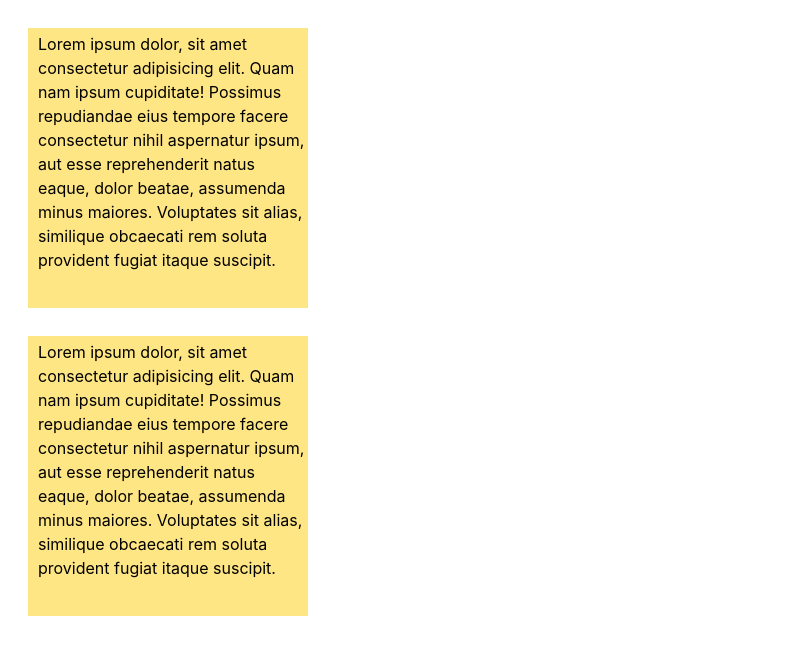
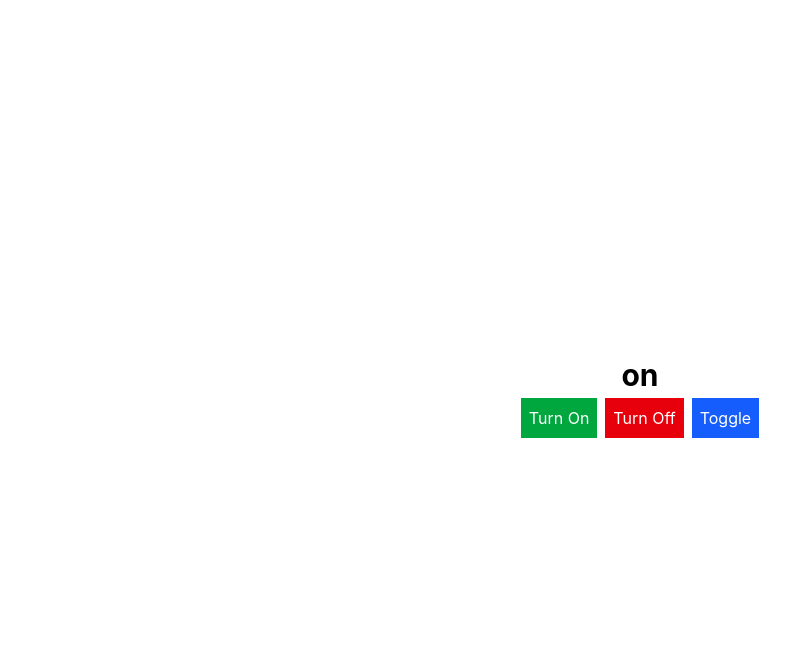
Before and after one commit to Tikka-byte/node-js-test-frontend, a React (Vite) app: page /test in a window 1280 px wide. Shown: the top 654 px of the page, without its empty margins (0-794 px from the left). Built offline with nearby package versions, Linux system fonts and the light colour scheme.

Commit message:
test update✏️

```diff
--- a/package.json
+++ b/package.json
@@ -13,6 +13,7 @@
     "@tailwindcss/vite": "^4.3.3",
     "react": "^19.2.7",
     "react-dom": "^19.2.7",
+    "react-hot-toast": "^2.6.0",
     "react-icons": "^5.7.0",
     "react-router-dom": "^7.18.1",
     "tailwindcss": "^4.3.3"
--- a/src/App.jsx
+++ b/src/App.jsx
@@ -8,12 +8,14 @@ import RegisterPage from './pages/RegisterPage.jsx';
 import AdminPage from './pages/AdminPage.jsx';
 import TestPage from './pages/TestPage.jsx';
 import {Route, Routes } from 'react-router-dom';
+import {Toaster} from "react-hot-toast";
 
 
 
 function App() {
   return (
     <div className=" " >
+
       <Routes>
         <Route path="/" element={<HomePage />} />
         <Route path="/login" element={<LoginPage />} />
@@ -21,6 +23,8 @@ function App() {
         <Route path="/admin/*" element={<AdminPage />} />
         <Route path="/test" element={<TestPage />} />
       </Routes>
+
+      <Toaster position="top-center" />
     </div>
   );
 }
--- a/src/pages/TestPage.jsx
+++ b/src/pages/TestPage.jsx
@@ -1,16 +1,51 @@
+import {useState} from "react";
+import { toast } from "react-hot-toast";
+
 export default function TestPage() {
+    const [status, setStatus] = useState("on");
+    const [loading, setLoading] = useState(false);
+
     return (
-        <div className="w-full h-full" >
-            <div className="w-[280px] h-[280px] bg-amber-200 pt-[4px] pl-[10px] m-7 ">
-                Lorem ipsum dolor, sit amet consectetur adipisicing elit. Quam nam ipsum cupiditate! Possimus repudiandae eius tempore facere consectetur nihil aspernatur ipsum, aut esse reprehenderit natus eaque, dolor beatae, assumenda minus maiores. Voluptates sit alias, similique obcaecati rem soluta provident fugiat itaque suscipit.
+        <div className="w-full h-screen flex items-center justify-center flex-col " >
+            <h1 className="text-3xl font-bold text-center w-full" >{status}</h1>
+            <div className="w-75 h-[50px] flex justify-center items-center gap-2 " >
+                <button onClick={
+                    ()=>{
+                        setStatus("on");
+                        setLoading(true);
+                        toast.success("Turned On");
+                    }
+                } className="p-2 text-white bg-green-600">Turn On</button>
+                <button onClick={()=>{
+                        setStatus("off");
+                        setLoading(false);
+                        toast.success("Turned Off");
+                    }} className="p-2 text-white bg-red-600">Turn Off</button>
+                <button onClick={()=>{
+                        setStatus(status === "on" ? "off" : "on");
+                    }} className="p-2 text-white bg-blue-600">Toggle</button>
+
+
             </div>
-            <div className="w-[280px] h-[280px] bg-amber-200 pt-[4px] pl-[10px] m-7">
-                Lorem ipsum dolor, sit amet consectetur adipisicing elit. Quam nam ipsum cupiditate! Possimus repudiandae eius tempore facere consectetur nihil aspernatur ipsum, aut esse reprehenderit natus eaque, dolor beatae, assumenda minus maiores. Voluptates sit alias, similique obcaecati rem soluta provident fugiat itaque suscipit.
-            </div>
-
+            {loading && <h1 className="text-2xl font-bold">Loading...</h1> }
         </div>
     )
 }
+
+
+// export default function TestPage() {
+//     return (
+//         <div className="w-full h-full" >
+//             <div className="w-[280px] h-[280px] bg-amber-200 pt-[4px] pl-[10px] m-7 ">
+//                 Lorem ipsum dolor, sit amet consectetur adipisicing elit. Quam nam ipsum cupiditate! Possimus repudiandae eius tempore facere consectetur nihil aspernatur ipsum, aut esse reprehenderit natus eaque, dolor beatae, assumenda minus maiores. Voluptates sit alias, similique obcaecati rem soluta provident fugiat itaque suscipit.
+//             </div>
+//             <div className="w-[280px] h-[280px] bg-amber-200 pt-[4px] pl-[10px] m-7">
+//                 Lorem ipsum dolor, sit amet consectetur adipisicing elit. Quam nam ipsum cupiditate! Possimus repudiandae eius tempore facere consectetur nihil aspernatur ipsum, aut esse reprehenderit natus eaque, dolor beatae, assumenda minus maiores. Voluptates sit alias, similique obcaecati rem soluta provident fugiat itaque suscipit.
+//             </div>
+
+//         </div>
+//     )
+// }
 
 
 //Alignments and positioning in CSS.
```
Also changed, not shown: 1 other file (tests, documents, lock files or other folders).
